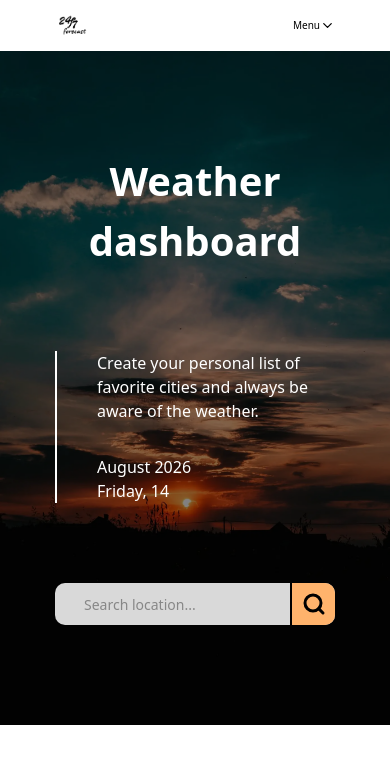
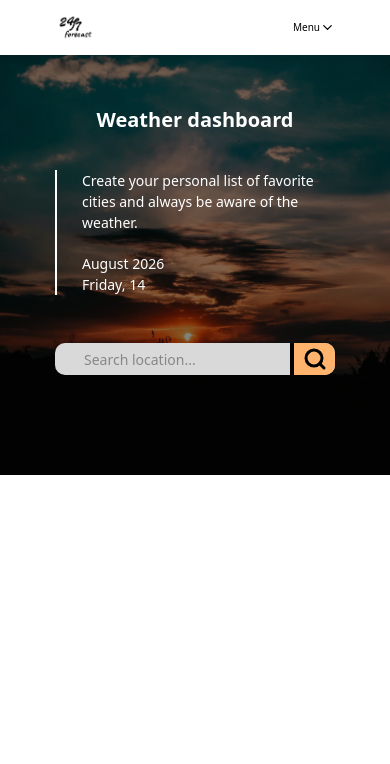
Before and after one commit to Antoha2012pro/fe5-final-project-weather, a React (Vite) app: page / in a window 390 px wide. Shown: the top 764 px of the page. Built offline with nearby package versions, Linux system fonts and the light colour scheme.

Commit message:
make hero and header styles finish

```diff
--- a/src/components/header/Header.jsx
+++ b/src/components/header/Header.jsx
@@ -27,9 +27,9 @@ const Header = () => {
 
   return (
     <>
-      <header className="relative z-10 py-3.5">
+      <header className="relative z-10 py-3.5 md:py-3.75">
         <Container className="flex items-center justify-between">
-          <Logo className='w-8.5 md:w-13.5 site-xl:w-20.5' />
+          <Logo className='w-10 md:w-13.5 site-xl:w-20.5' />
 
           <HeaderNav className="hidden md:flex" />
           <HeaderSign className="hidden md:flex" />
--- a/src/components/hero/Hero.jsx
+++ b/src/components/hero/Hero.jsx
@@ -8,60 +8,51 @@ const Hero = () => {
 
   return (
     <section
-      className="py-25 relative w-full bg-cover bg-center"
+      className="pt-12.5 pb-25 md:pt-10 md:pb-10 site-xl:pt-20 site-xl:pb-20 relative w-full bg-cover bg-position-[center_67%]"
       style={{ backgroundImage: "url('/assets/hero.webp')" }}
     >
       <div className="absolute inset-0 bg-black/48" />
-      <Container className="relative flex flex-col items-center gap-20 z-20">
-        <h2 className="text-[40px] font-semibold text-white text-center">
+      <Container className="relative flex flex-col items-center z-20">
+        <h2 className="text-[20px] font-semibold text-white text-center md:text-[30px] site-xl:text-[40px]">
           Weather dashboard
         </h2>
         <div
-          className="
-    grid w-full max-w-[430px]
-    grid-cols-[2px_1fr]
-    grid-rows-[auto_auto]
-    gap-x-10 gap-y-8
-    text-white
-
+          className="grid w-full max-w-[600px] grid-cols-[2px_1fr] grid-rows-[auto_auto] gap-x-6.25 gap-y-5 text-white text-[14px] mt-[35px] mb-[48px]
           md:grid-cols-[1fr_2px_1fr]
           md:grid-rows-1
-    md:items-center
-    md:gap-6
-  "
+          md:items-start
+          md:gap-13
+          md:mt-[40px]
+          md:mb-[64px]
+          site-xl:mt-[80px]
+          site-xl:mb-[80px]
+          site-xl:text-[16px]"
         >
           <div
-            className="
-      col-start-1 row-start-1 row-span-2
+            className="col-start-1 row-start-1 row-span-2
             h-full w-[2px] bg-white
-
             md:col-start-2
             md:row-start-1 md:row-span-1
-      md:h-[72px]
-    "
+            md:h-[110px]
+            md:w-[3px]
+            site-xl:h-[144px]"
           />
 
           <p
-            className="
-      col-start-2 row-start-1
+            className="col-start-2 row-start-1
             text-left
-
             md:col-start-1
             md:row-start-1
-      md:text-right
-    "
+            md:text-right"
           >
             Create your personal list of favorite cities and always be aware of
             the weather.
           </p>
 
           <p
-            className="
-      col-start-2 row-start-2
-
+            className="col-start-2 row-start-2
             md:col-start-3
-      md:row-start-1
-    "
+            md:row-start-1"
           >
             {monthYear}
             <br />
--- a/src/components/hero/HeroSearchBar.jsx
+++ b/src/components/hero/HeroSearchBar.jsx
@@ -15,7 +15,7 @@ const HeroSearchBar = ({ onAddCity }) => {
   return (
     <form
       onSubmit={handleSubmit}
-      className="flex h-10.5 overflow-hidden bg-box rounded-[10px] max-w-156.25 w-full"
+      className="flex h-8 md:h-10.5 overflow-hidden bg-box rounded-[10px] max-w-156.25 w-full"
     >
       <input
         type="text"
@@ -24,8 +24,8 @@ const HeroSearchBar = ({ onAddCity }) => {
         placeholder="Search location..."
         className="min-w-0 flex-1 bg-transparent px-7.25 text-[14px] font-medium text-black placeholder:text-placeholder focus:outline-none"
       />
-      <button type="submit" className="flex w-11.25 justify-center items-center shrink-0 border-l-2 bg-brand text-black border-black hover:bg-brand-hover cursor-pointer">
-        <Search className="text-[20px] stroke-3" />
+      <button type="submit" className="flex w-11.25 justify-center items-center shrink-0 border-l-4 md:border-l-2 bg-brand text-black border-black hover:bg-brand-hover cursor-pointer">
+        <Search className="md:text-[20px] text-[16px] stroke-3" />
       </button>
     </form>
   );
```
Lines whose indentation alone changed are shown as unchanged.
